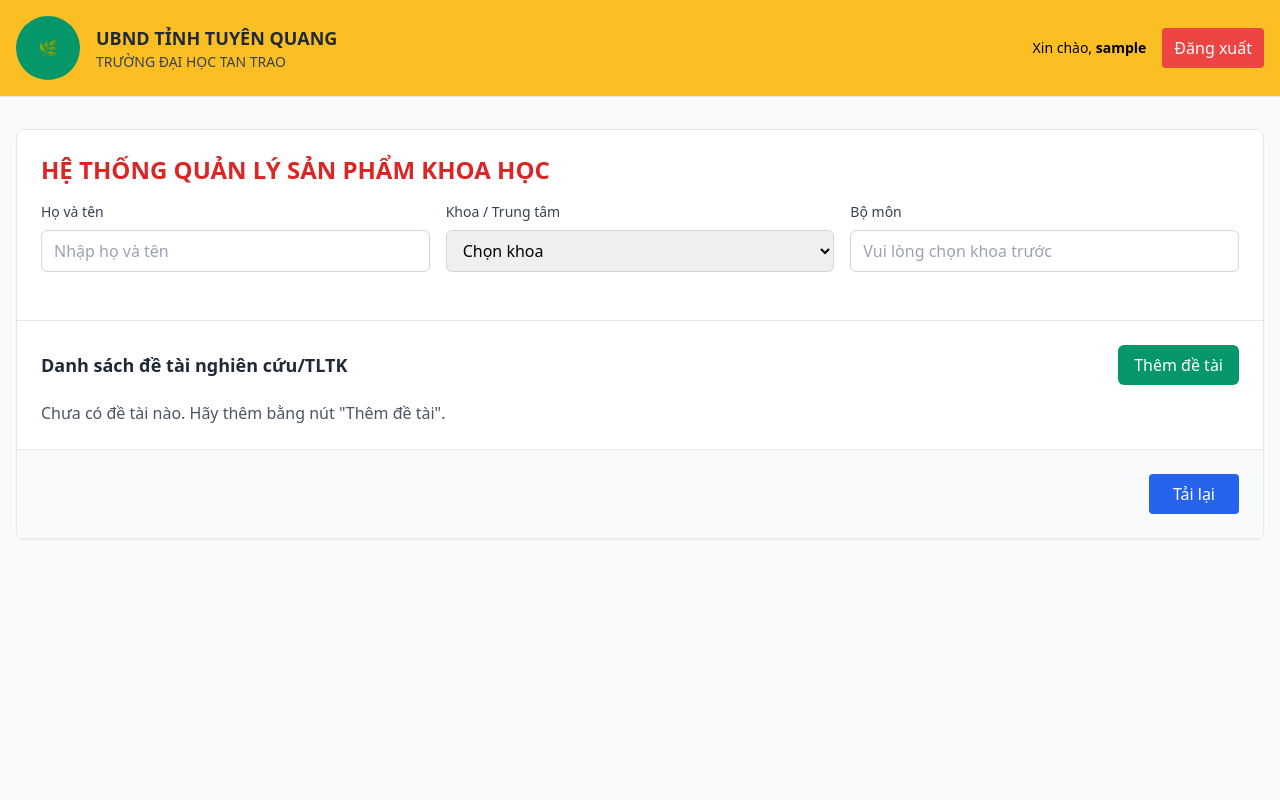
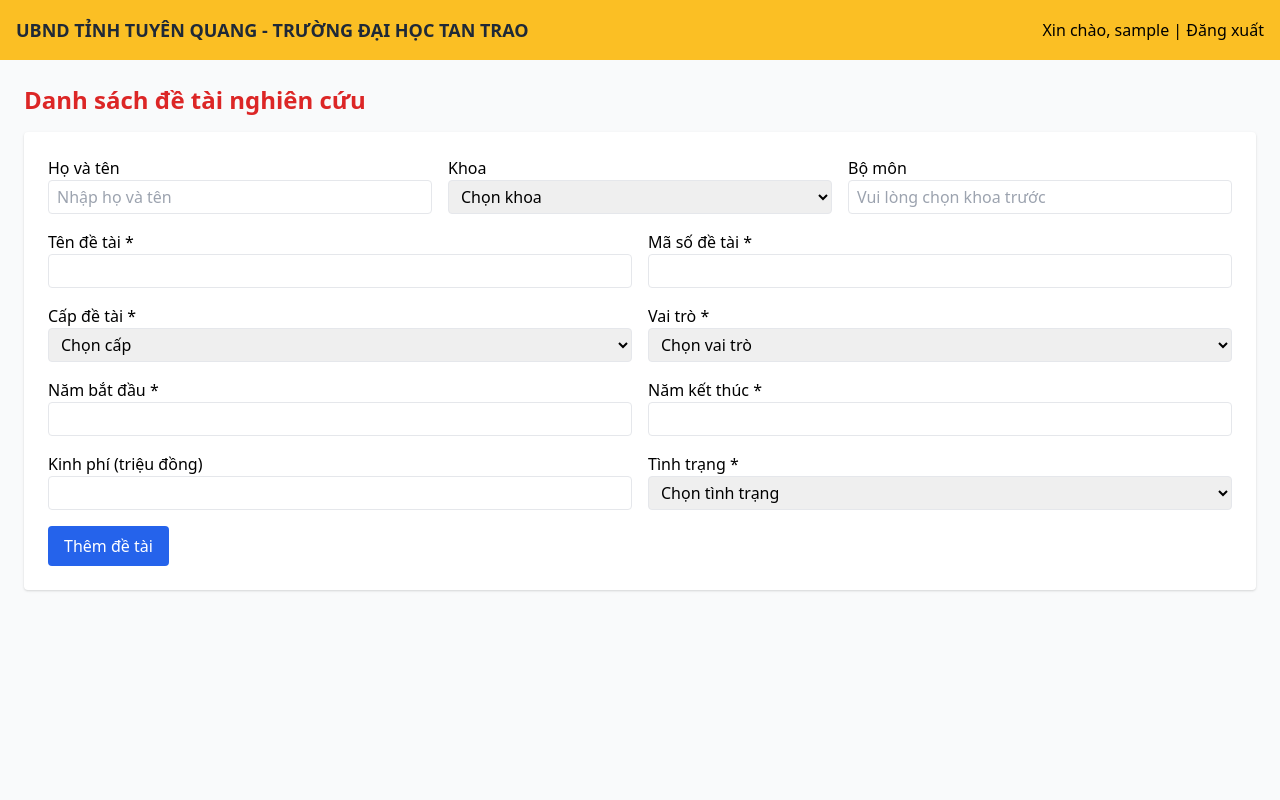
Before and after one commit to tiema368-cpu/QLKH3, a Flask app: page / in a window 1280 px wide. Run offline with Flask 2, Linux system fonts and the light colour scheme; the visitor is signed in with stand-in values (Sample User, id 1); some libraries are stand-ins or nearby versions.

Commit message:
Update index.html

```diff
--- a/templates/index.html
+++ b/templates/index.html
@@ -1,118 +1,115 @@
-<!doctype html>
+<!DOCTYPE html>
 <html lang="vi">
 <head>
-  <meta charset="utf-8">
-  <meta name="viewport" content="width=device-width,initial-scale=1">
+    <meta charset="UTF-8">
     <title>Hệ thống quản lý sản phẩm khoa học</title>
-  <link href="https://cdn.jsdelivr.net/npm/tailwindcss@2.2.19/dist/tailwind.min.css" rel="stylesheet">
-  <link href="https://cdn.jsdelivr.net/npm/remixicon/fonts/remixicon.css" rel="stylesheet">
+    <link href="https://cdn.jsdelivr.net/npm/remixicon@4.0.0/fonts/remixicon.css" rel="stylesheet">
+    <link rel="stylesheet" href="https://cdn.jsdelivr.net/npm/tailwindcss@2.2.19/dist/tailwind.min.css">
 </head>
-<body class="bg-gray-50 min-h-screen">
-  <header class="bg-yellow-400 border-b">
-    <div class="max-w-7xl mx-auto px-4 py-4 flex items-center justify-between">
-      <div class="flex items-center space-x-4">
-        <div class="w-16 h-16 bg-green-600 rounded-full flex items-center justify-center text-white">🌿</div>
-        <div>
-          <h1 class="text-lg font-bold text-gray-800">UBND TỈNH TUYÊN QUANG</h1>
-          <p class="text-sm text-gray-700">TRƯỜNG ĐẠI HỌC TAN TRAO</p>
-        </div>
-      </div>
-      <div class="flex items-center space-x-4">
-        <div class="text-sm">Xin chào, <strong>{{ user }}</strong></div>
-        <a href="{{ url_for('logout') }}" class="px-3 py-2 bg-red-500 text-white rounded">Đăng xuất</a>
-      </div>
+<body class="bg-gray-50">
+    <header class="bg-yellow-400 p-4">
+        <div class="max-w-7xl mx-auto flex justify-between items-center">
+            <h1 class="font-bold text-lg text-gray-800">UBND TỈNH TUYÊN QUANG - TRƯỜNG ĐẠI HỌC TAN TRAO</h1>
+            <div>Xin chào, {{ user }} | <a href="{{ url_for('logout') }}">Đăng xuất</a></div>
         </div>
     </header>
 
-  <main class="max-w-7xl mx-auto px-4 py-8">
-    <div class="bg-white rounded-lg shadow-sm border">
-      <div class="p-6 border-b">
-        <h2 class="text-2xl font-bold text-red-600 mb-4">HỆ THỐNG QUẢN LÝ SẢN PHẨM KHOA HỌC</h2>
-        <form id="filterForm" class="grid grid-cols-1 md:grid-cols-3 gap-4 mb-6" onsubmit="return false;">
+    <main class="max-w-7xl mx-auto p-6">
+        <h2 class="text-2xl font-bold text-red-600 mb-4">Danh sách đề tài nghiên cứu</h2>
+
+        <!-- Form thêm đề tài -->
+        <form action="{{ url_for('add') }}" method="POST" class="bg-white p-6 rounded shadow mb-6 space-y-4">
+            <div class="grid grid-cols-1 md:grid-cols-3 gap-4">
                 <div>
-            <label class="block text-sm font-medium text-gray-700 mb-2">Họ và tên</label>
-            <input id="filter_name" placeholder="Nhập họ và tên" class="w-full px-3 py-2 border border-gray-300 rounded-md" type="text">
+                    <label>Họ và tên</label>
+                    <input name="author" class="w-full border px-2 py-1 rounded" type="text" placeholder="Nhập họ và tên">
                 </div>
                 <div>
-            <label class="block text-sm font-medium text-gray-700 mb-2">Khoa / Trung tâm</label>
-            <select id="filter_dept" class="w-full px-3 py-2 border border-gray-300 rounded-md pr-8">
+                    <label>Khoa</label>
+                    <select name="faculty" class="w-full border px-2 py-1 rounded">
                         <option value="">Chọn khoa</option>
-              <option>Khoa Công nghệ thông tin</option>
-              <option>Khoa Kinh tế</option>
+                        <option value="cntt">Công nghệ thông tin</option>
+                        <option value="kt">Kinh tế</option>
+                        <option value="nn">Ngoại ngữ</option>
                     </select>
                 </div>
                 <div>
-            <label class="block text-sm font-medium text-gray-700 mb-2">Bộ môn</label>
-            <input id="filter_unit" placeholder="Vui lòng chọn khoa trước" class="w-full px-3 py-2 border border-gray-300 rounded-md" type="text">
-          </div>
-        </form>
-      </div>
-
-      <div class="p-6">
-        <div class="flex justify-between items-center mb-4">
-          <h3 class="text-lg font-semibold text-gray-800">Danh sách đề tài nghiên cứu/TLTK</h3>
-          <button onclick="showAdd()" class="px-4 py-2 bg-green-600 text-white rounded-md">Thêm đề tài</button>
-        </div>
-
-        <div id="itemsList" class="space-y-4">
-          {% for it in items %}
-          <div class="border rounded-lg p-4 bg-gray-50">
-            <div class="flex justify-between items-center mb-2">
-              <h4 class="font-medium text-gray-700">{{ it.title or '(Chưa có tên)' }}</h4>
-              <div class="space-x-2">
-                <a href="{{ url_for('edit', id=it.id) }}" class="px-3 py-1 bg-yellow-400 rounded">Sửa</a>
-                <form method="post" action="{{ url_for('delete', id=it.id) }}" style="display:inline" onsubmit="return confirm('Xác nhận xóa?')">
-                  <button type="submit" class="px-3 py-1 bg-red-500 text-white rounded">Xóa</button>
-                </form>
-              </div>
-            </div>
-            <div class="grid grid-cols-1 md:grid-cols-2 gap-4 text-sm text-gray-700">
-              <div><strong>Mã số:</strong> {{ it.code }}</div>
-              <div><strong>Cấp:</strong> {{ it.level }}</div>
-              <div><strong>Vai trò:</strong> {{ it.role }}</div>
-              <div><strong>Năm:</strong> {{ it.start_year }} - {{ it.end_year }}</div>
-              <div><strong>Kinh phí:</strong> {{ it.budget }}</div>
-              <div><strong>Tình trạng:</strong> {{ it.status }}</div>
-            </div>
-          </div>
-          {% else %}
-          <div class="text-gray-600">Chưa có đề tài nào. Hãy thêm bằng nút "Thêm đề tài".</div>
-          {% endfor %}
+                    <label>Bộ môn</label>
+                    <input name="department" class="w-full border px-2 py-1 rounded" placeholder="Vui lòng chọn khoa trước">
                 </div>
             </div>
 
-      <div class="p-6 border-t bg-gray-50 flex justify-end">
-        <button onclick="location.href='{{ url_for('index') }}'" class="px-6 py-2 bg-blue-600 text-white rounded">Tải lại</button>
+            <div class="grid grid-cols-1 md:grid-cols-2 gap-4">
+                <div>
+                    <label>Tên đề tài *</label>
+                    <input name="title" class="w-full border px-2 py-1 rounded" type="text">
                 </div>
+                <div>
+                    <label>Mã số đề tài *</label>
+                    <input name="code" class="w-full border px-2 py-1 rounded" type="text">
                 </div>
-  </main>
-
-  <!-- Add modal (simple) -->
-  <div id="addModal" class="fixed inset-0 flex items-center justify-center bg-black bg-opacity-40 hidden">
-    <div class="bg-white rounded-lg w-full max-w-2xl p-6">
-      <h3 class="text-lg font-semibold mb-4">Thêm đề tài</h3>
-      <form method="post" action="{{ url_for('add') }}">
-        <div class="grid grid-cols-1 md:grid-cols-2 gap-4 mb-4">
-          <div><label class="block text-sm font-medium mb-1">Tên đề tài *</label><input name="title" class="w-full border px-3 py-2 rounded" required></div>
-          <div><label class="block text-sm font-medium mb-1">Mã số đề tài *</label><input name="code" class="w-full border px-3 py-2 rounded" required></div>
-          <div><label class="block text-sm font-medium mb-1">Cấp đề tài *</label><select name="level" class="w-full border px-3 py-2 rounded"><option value="">Chọn cấp</option><option value="national">Cấp quốc gia</option><option value="ministry">Cấp bộ</option><option value="provincial">Cấp tỉnh</option><option value="university">Cấp trường</option></select></div>
-          <div><label class="block text-sm font-medium mb-1">Vai trò *</label><select name="role" class="w-full border px-3 py-2 rounded"><option value="">Chọn vai trò</option><option value="leader">Chủ nhiệm</option><option value="member">Thành viên</option></select></div>
-          <div><label class="block text-sm font-medium mb-1">Năm bắt đầu *</label><input name="start_year" type="number" class="w-full border px-3 py-2 rounded" placeholder="2024"></div>
-          <div><label class="block text-sm font-medium mb-1">Năm kết thúc *</label><input name="end_year" type="number" class="w-full border px-3 py-2 rounded" placeholder="2025"></div>
-          <div><label class="block text-sm font-medium mb-1">Kinh phí (triệu đồng)</label><input name="budget" type="number" class="w-full border px-3 py-2 rounded"></div>
-          <div><label class="block text-sm font-medium mb-1">Tình trạng *</label><select name="status" class="w-full border px-3 py-2 rounded"><option value="">Chọn tình trạng</option><option value="ongoing">Đang thực hiện</option><option value="completed">Đã hoàn thành</option><option value="cancelled">Đã hủy</option></select></div>
+                <div>
+                    <label>Cấp đề tài *</label>
+                    <select name="level" class="w-full border px-2 py-1 rounded">
+                        <option value="">Chọn cấp</option>
+                        <option value="national">Cấp quốc gia</option>
+                        <option value="ministry">Cấp bộ</option>
+                        <option value="provincial">Cấp tỉnh</option>
+                        <option value="university">Cấp trường</option>
+                    </select>
                 </div>
-        <div class="flex justify-end space-x-2">
-          <button type="button" onclick="hideAdd()" class="px-4 py-2 border rounded">Hủy</button>
-          <button type="submit" class="px-4 py-2 bg-blue-600 text-white rounded">Lưu thông tin</button>
+                <div>
+                    <label>Vai trò *</label>
+                    <select name="role" class="w-full border px-2 py-1 rounded">
+                        <option value="">Chọn vai trò</option>
+                        <option value="leader">Chủ nhiệm</option>
+                        <option value="member">Thành viên</option>
+                    </select>
                 </div>
-      </form>
+                <div>
+                    <label>Năm bắt đầu *</label>
+                    <input name="start_year" class="w-full border px-2 py-1 rounded" type="number">
+                </div>
+                <div>
+                    <label>Năm kết thúc *</label>
+                    <input name="end_year" class="w-full border px-2 py-1 rounded" type="number">
+                </div>
+                <div>
+                    <label>Kinh phí (triệu đồng)</label>
+                    <input name="budget" class="w-full border px-2 py-1 rounded" type="number">
+                </div>
+                <div>
+                    <label>Tình trạng *</label>
+                    <select name="status" class="w-full border px-2 py-1 rounded">
+                        <option value="">Chọn tình trạng</option>
+                        <option value="ongoing">Đang thực hiện</option>
+                        <option value="completed">Đã hoàn thành</option>
+                        <option value="cancelled">Đã hủy</option>
+                    </select>
                 </div>
             </div>
 
-  <script>
-    function showAdd(){ document.getElementById('addModal').classList.remove('hidden'); }
-    function hideAdd(){ document.getElementById('addModal').classList.add('hidden'); }
-  </script>
+            <button type="submit" class="bg-blue-600 text-white px-4 py-2 rounded hover:bg-blue-700">Thêm đề tài</button>
+        </form>
+
+        <!-- Hiển thị danh sách đề tài -->
+        <div class="space-y-4">
+            {% for item in items %}
+            <div class="bg-white p-4 rounded shadow flex justify-between items-center">
+                <div>
+                    <h3 class="font-semibold">{{ item.title }}</h3>
+                    <p>Mã số: {{ item.code }}, Cấp: {{ item.level }}, Vai trò: {{ item.role }}</p>
+                    <p>Năm: {{ item.start_year }} - {{ item.end_year }}, Kinh phí: {{ item.budget }} triệu, Tình trạng: {{ item.status }}</p>
+                </div>
+                <div class="space-x-2">
+                    <form action="{{ url_for('delete', id=item.id) }}" method="POST" style="display:inline;">
+                        <button class="bg-red-600 text-white px-2 py-1 rounded hover:bg-red-700">Xóa</button>
+                    </form>
+                    <a href="{{ url_for('edit', id=item.id) }}" class="bg-green-600 text-white px-2 py-1 rounded hover:bg-green-700">Sửa</a>
+                </div>
+            </div>
+            {% endfor %}
+        </div>
+    </main>
 </body>
 </html>
```
Lines whose indentation alone changed are shown as unchanged.
